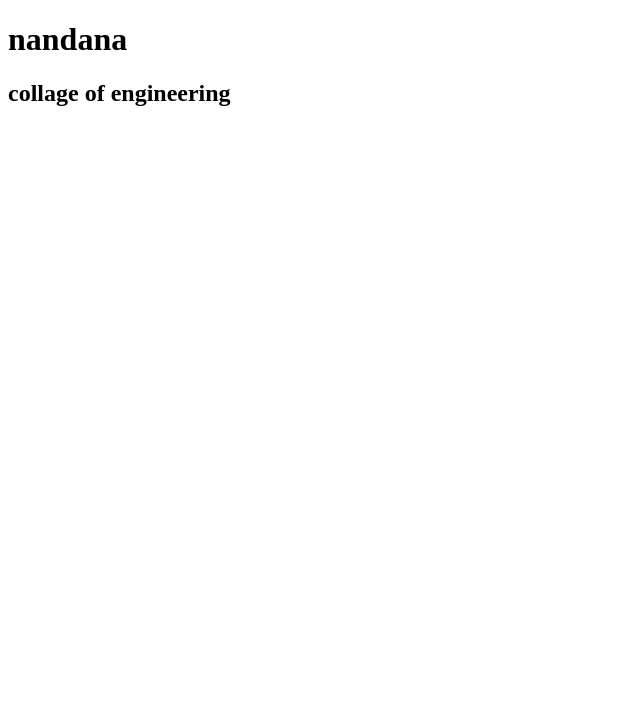
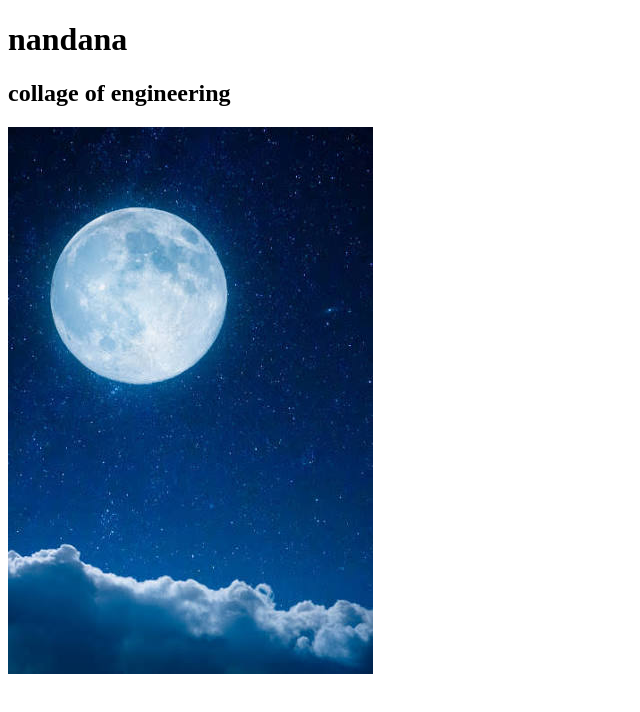
Before and after one commit to nandanaaomanakuttan-create/nandana, a plain HTML site: page index.html in a window 1280 px wide. Shown: the whole page, without its empty margins (0-640 px from the left). Drawn offline with Linux system fonts and the light colour scheme; files whose address does not match are found by name.

Commit message:
imageadded

```diff
--- a/index.html
+++ b/index.html
@@ -18,5 +18,6 @@
 </head>
 <body>
 <h2>collage of engineering</h2>
+<img src ="C:\Users\CSE04\Documents\nandana\Image\images.jpg"
 </body>
 </html>
```
Also changed, not shown: Image/images.jpg (added).
